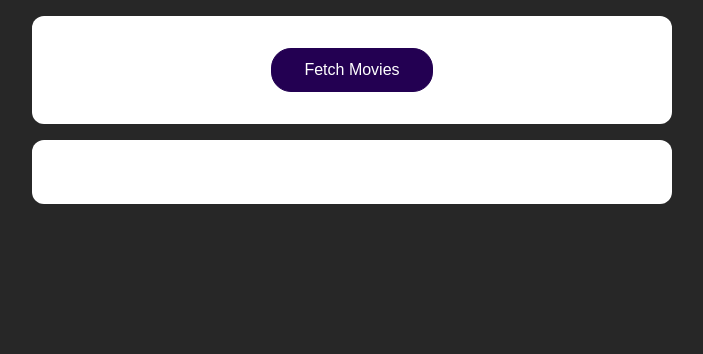
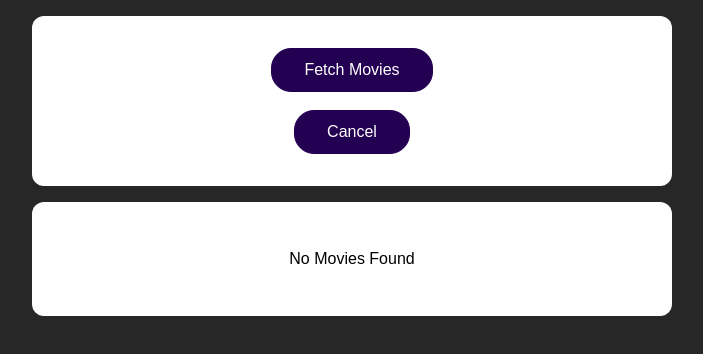
Before and after one commit to godseye1310/api-calls-in-react, a React (Create React App) app: page / in a window 1280 px wide. Shown: the top 354 px of the page, without its empty margins (288-991 px from the left). Built offline with nearby package versions, Linux system fonts and the light colour scheme.

Commit message:
+error handling in api

```diff
--- a/src/App.js
+++ b/src/App.js
@@ -6,6 +6,7 @@ import './App.css';
 function App() {
 	const [movies, setMovies] = useState([]);
 	const [isLoading, setIsLoading] = useState(false);
+	const [error, setError] = useState(null);
 
 	// function fetchMoviesHandler() {
 	// 	fetch('https://swapi.dev/api/films/')
@@ -36,14 +37,26 @@ function App() {
 		</div>
 	);
 
+	let content = <p>No Movies Found</p>;
+	if (isLoading) {
+		content = loadScreen;
+	}
+	if (movies.length > 0) {
+		content = <MoviesList movies={movies} />;
+	}
+	if (error) {
+		content = <p>{error}</p>;
+	}
+
 	async function fetchMoviesHandler() {
 		setIsLoading(true);
+		setError(null);
 
 		try {
-			const response = await fetch('https://swapi.dev/api/films/');
+			const response = await fetch('https://swapi.dev/api/film/');
 
 			if (!response.ok) {
-				throw new Error('Something Went Wrong...');
+				throw new Error('Something Went Wrong... Retrying');
 			}
 
 			const data = await response.json();
@@ -59,20 +72,21 @@ function App() {
 			setMovies(transformedMovies);
 			setIsLoading(false);
 		} catch (error) {
-			console.log(error);
+			setError(error.message);
+			console.log(error.message);
 		}
+		setIsLoading(false);
 	}
 
 	return (
 		<React.Fragment>
 			<section>
 				<button onClick={fetchMoviesHandler}>Fetch Movies</button>
+				<br />
+				<br />
+				<button>Cancel</button>
 			</section>
-			<section>
-				{!isLoading && movies.length > 0 && <MoviesList movies={movies} />}
-
-				{isLoading && loadScreen}
-			</section>
+			<section>{content}</section>
 		</React.Fragment>
 	);
 }
```
